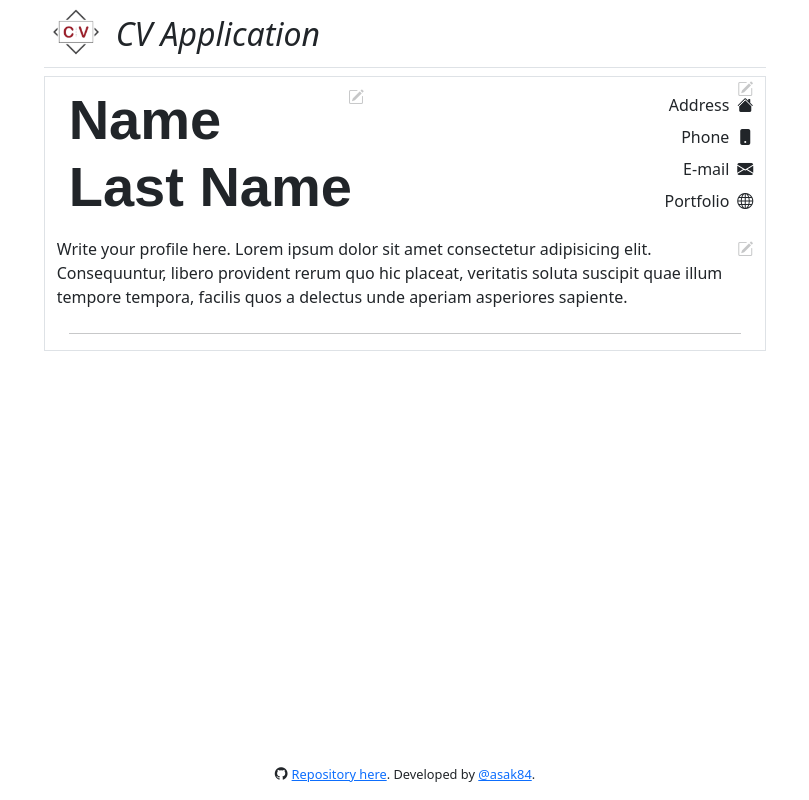
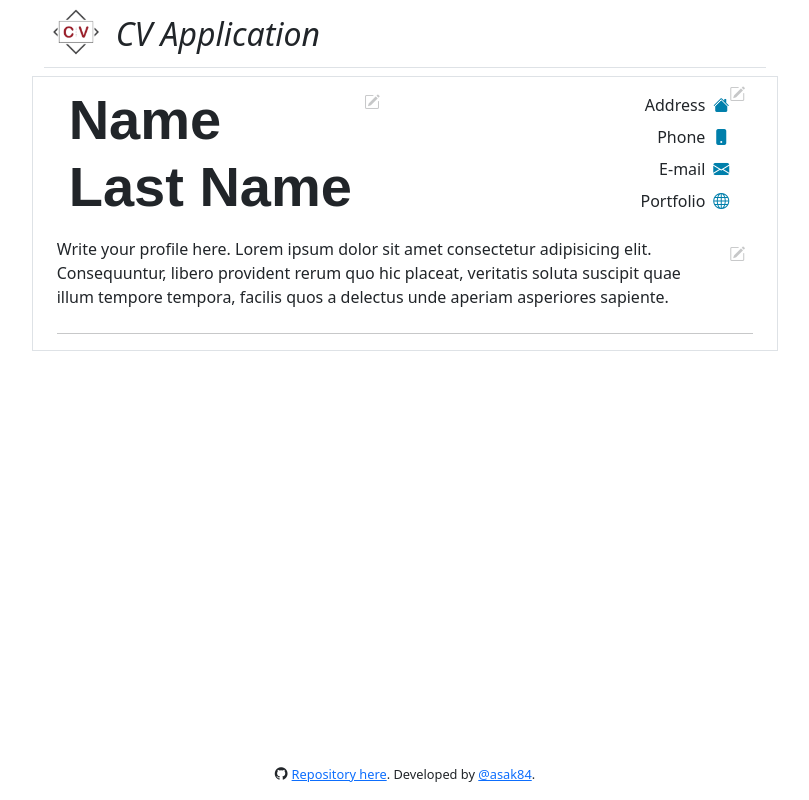
Before and after one commit to asaks84/cv-application, a React (Vite) app: page / in a window 1280 px wide. Shown: the whole page, without its empty margins (235-1044 px from the left). Built offline with nearby package versions, Linux system fonts and the light colour scheme; a web font is replaced by a local one.

Commit message:
fixing edit postion

```diff
--- a/eslint.config.js
+++ b/eslint.config.js
@@ -33,6 +33,7 @@ export default [
         'warn',
         { allowConstantExport: true },
       ],
+      'react/prop-types': 'off'
     },
   },
 ]
--- a/src/App.css
+++ b/src/App.css
@@ -64,8 +64,19 @@ header {
 
 .basicInfo {
   & li{white-space: nowrap;}
-  & i{
+  & li>i{
     padding-left: .5rem;
+    color: #007FAB;
+  }
+}
+
+.edit{
+  top: .3rem;
+  right: -1rem;
+
+  &:hover {
+    color: #007FAB;
+    opacity: 1 !important;
   }
 }
 
@@ -73,3 +84,7 @@ header {
   font-family: 'Rockwell Nova', sans-serif;
   font-weight: 700;
 }
+
+.cvColor{
+  color: #007FAB;
+}
--- a/src/Components/EditBtn.jsx
+++ b/src/Components/EditBtn.jsx
@@ -1,13 +1,13 @@
 function EditBtn({ specClass }) {
 
-  const basicClasses = 'opacity-25 bi bi-pencil-square fs-6 position-absolute top-0 pb-3 end-0';
-  const setClasses = specClass ? `${specClass}  ${basicClasses}` : basicClasses
+  const basicClasses = 'opacity-25 bi bi-pencil-square fs-6 position-absolute pb-3 edit';
+  const Classes = specClass ? `${specClass}  ${basicClasses}` : basicClasses
 
 
   return (
     <>
       <i
-        className={setClasses}
+        className={Classes}
         ></i>
     </>
   )
--- a/src/Components/Main.jsx
+++ b/src/Components/Main.jsx
@@ -6,7 +6,7 @@ function Main() {
 
   return (
     <>
-      <div className="container text-center border mt-2 px-4">
+      <div className="row text-center border mt-2 px-4">
         <div className="row align-items-center justify-content-center justify-content-sm-start">
           <Name />
           <BasicInfo />
@@ -14,9 +14,7 @@ function Main() {
             <Profile />
           </div>
         </div>
-        <div className="row justify-content-center mx-0">
-          <hr />
-        </div>
+        <hr className='w-100' />
       </div>
     </>
   )
```
